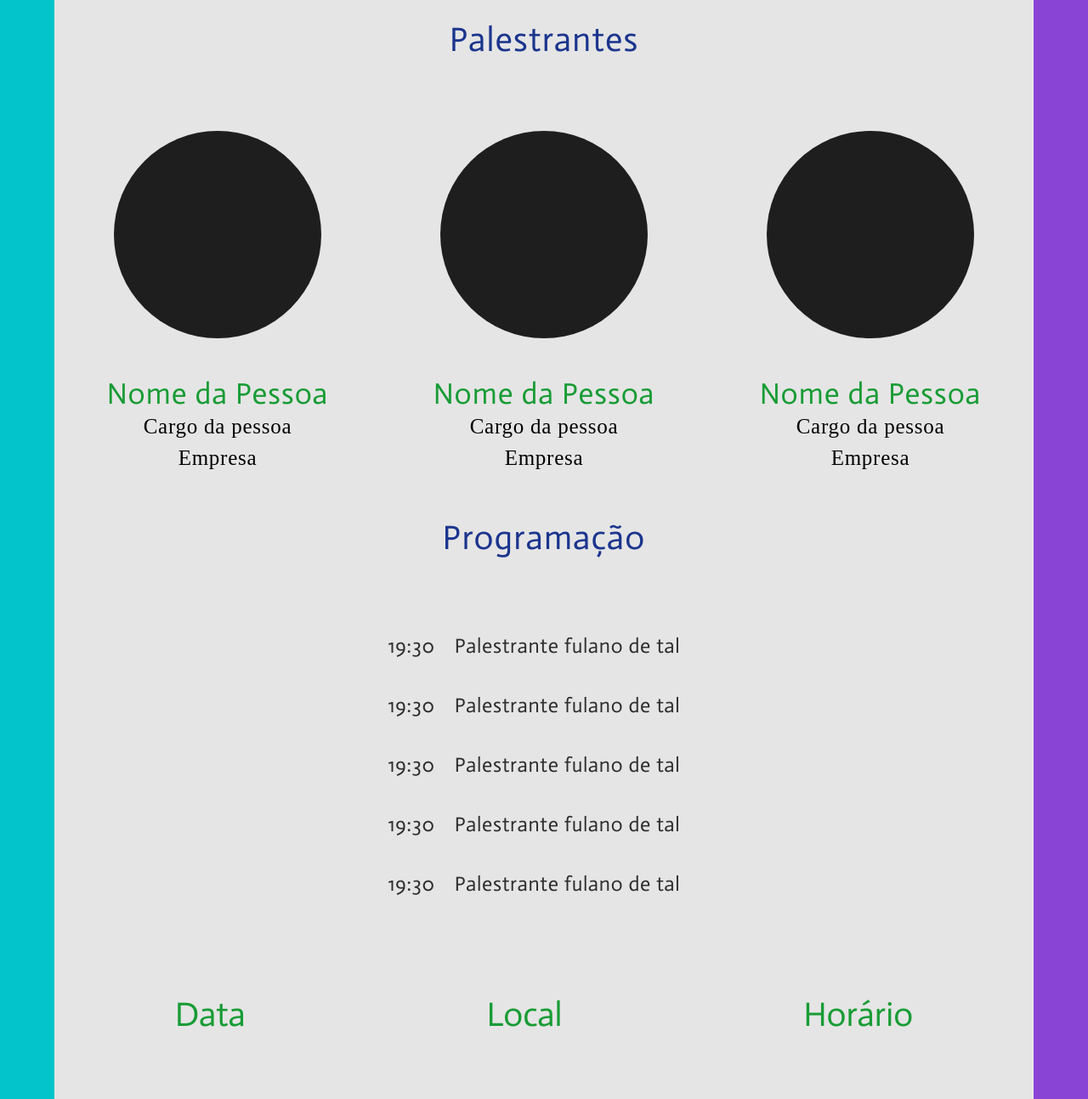
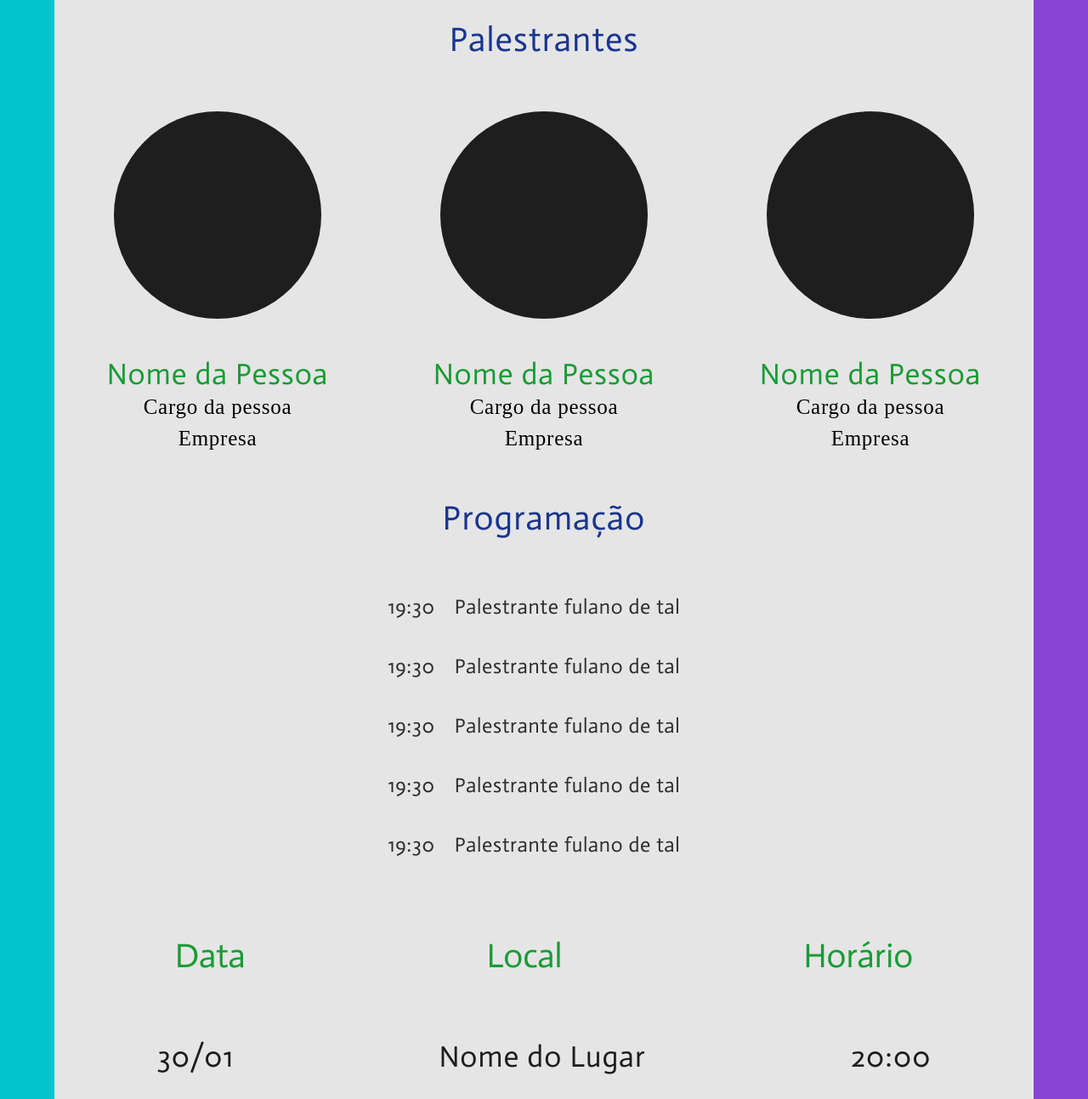
Before and after one commit to cxperiencesp/cxperiencesp.github.io, a website: page index.html in a window 1280 px wide. Shown: the part 1020-2313 px from the top of the page at 85% size. Drawn offline with Linux system fonts and the light colour scheme; a script that the page names is missing.

Commit message:
corrigindo margin-top

```diff
--- a/style.css
+++ b/style.css
@@ -313,7 +313,7 @@ a {
     height: 244px;
     border-radius: 50%;
     background-color: #1E1E1E;
-    margin-top: 83px;
+    margin-top: 60px;
     margin-bottom: 45px;
 }
 
@@ -369,7 +369,7 @@ a {
 }
 
 .div-horarios>div {
-    margin-top: 83px;
+    margin-top: 60px;
 }
 
 .div-horarios>div>p {
@@ -387,7 +387,7 @@ a {
     display: flex;
     justify-content: space-around;
     flex-direction: row;
-    margin-top: 83px;
+    margin-top: 60px;
 }
 
 .div-info-evento-green {
@@ -435,7 +435,7 @@ a {
 .widget {
     display: flex;
     justify-content: center;
-    margin-top: 83px;
+    margin-top: 60px;
 }
 
 .header-social-media{
```
